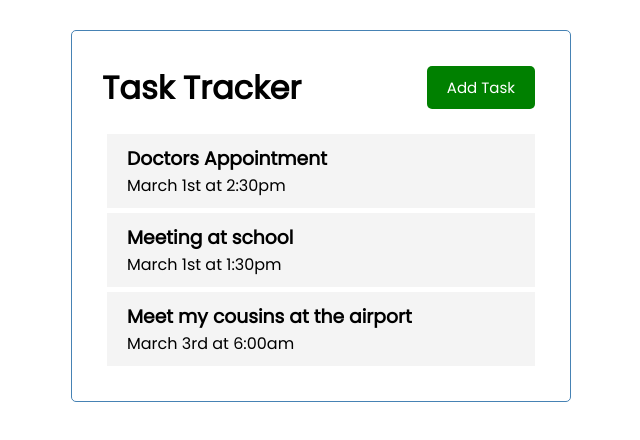
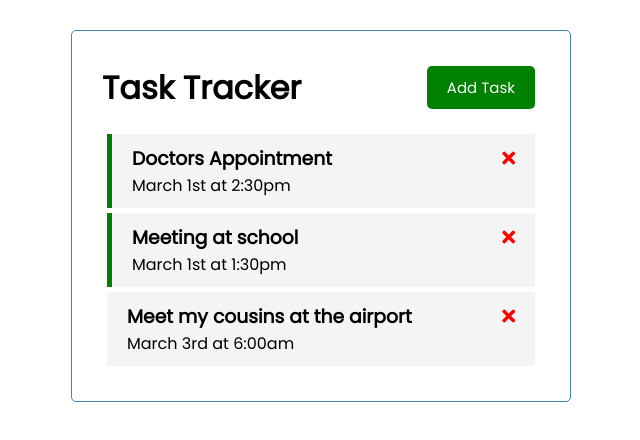
Before and after one commit to newtonkiragu/task-tracker, a Vue app: page / in a window 1280 px wide. Shown: the top 440 px of the page, without its empty margins (319-959 px from the left). Built offline with nearby package versions, Linux system fonts and the light colour scheme.

Commit message:
added bind to display tasks with reminder

```diff
--- a/src/components/Task.vue
+++ b/src/components/Task.vue
@@ -1,6 +1,8 @@
 <template>
-  <div class="task">
-    <h3>{{ task.text }}</h3>
+  <div :class="[task.reminder ? 'reminder': '', 'task']">
+    <h3>{{ task.text }}
+    <i class="fas fa-times"></i>
+    </h3>
     <p>{{ task.day }}</p>
   </div>
 </template>
```
